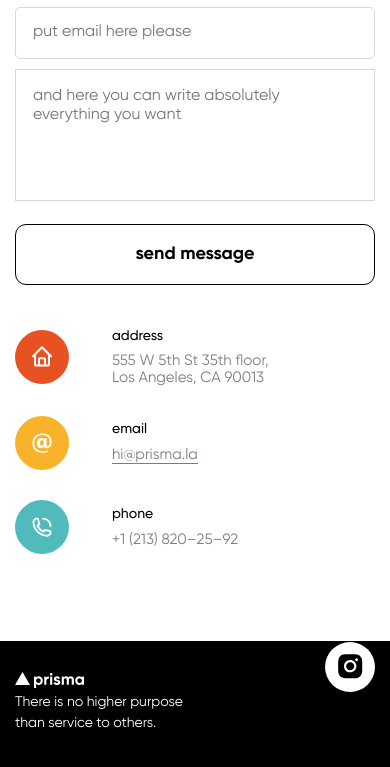
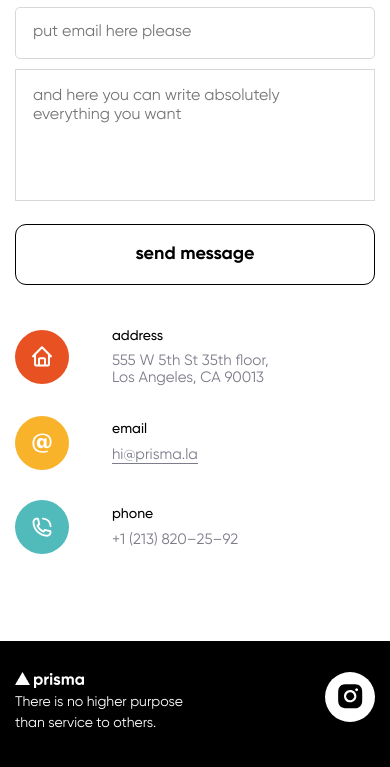
Before and after one commit to shalided/shalided-prisma.github.io, a plain HTML site: page index.html in a window 390 px wide. Shown: the part 5882-6649 px from the top of the page. Drawn offline with nearby package versions, Linux system fonts and the light colour scheme; some packages are replaced by stand-ins of ours; a script that the page names is missing.

Commit message:
insta padding on phone

```diff
--- a/css/newstyle.css
+++ b/css/newstyle.css
@@ -1928,6 +1928,9 @@ body {
   .footer .container {
     align-items: flex-start;
   }
+  .footer-link {
+    top: 0px;
+  }
   .features__linker {
     top: 200px;
   }
```
